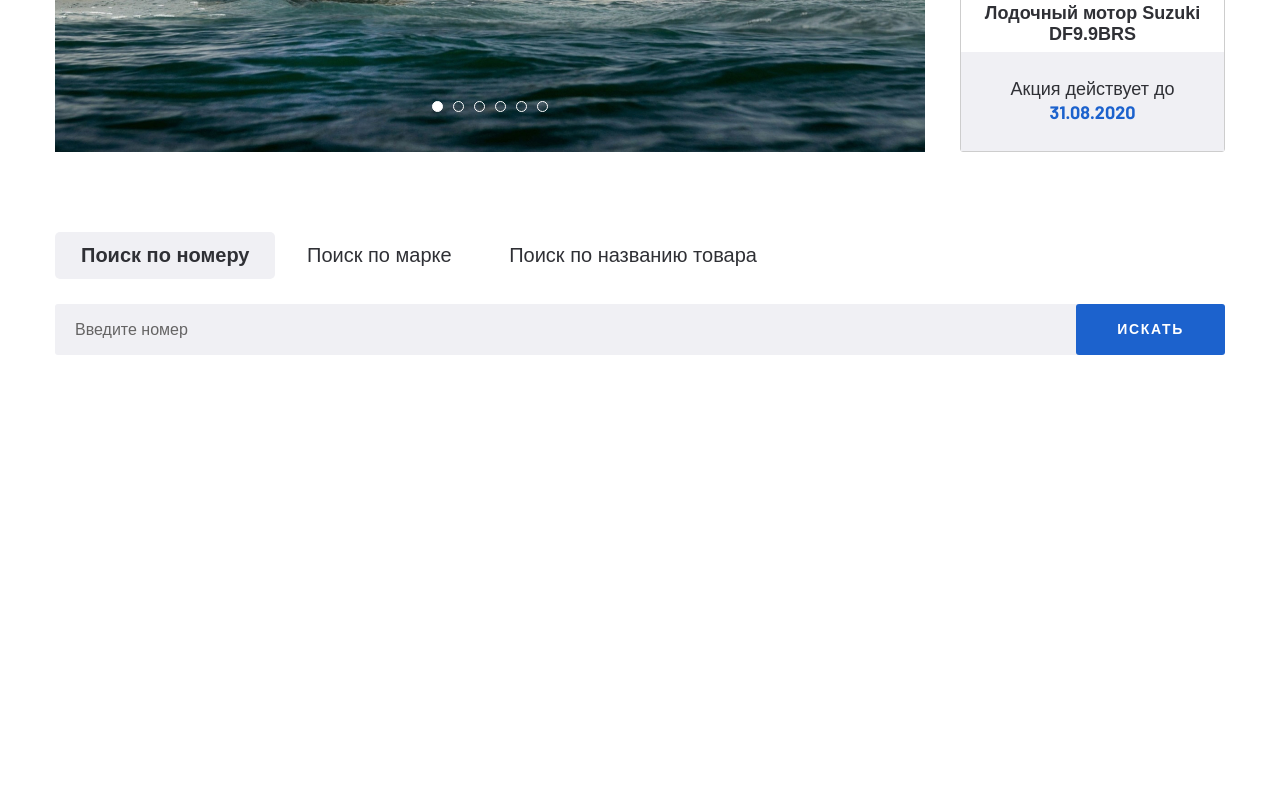
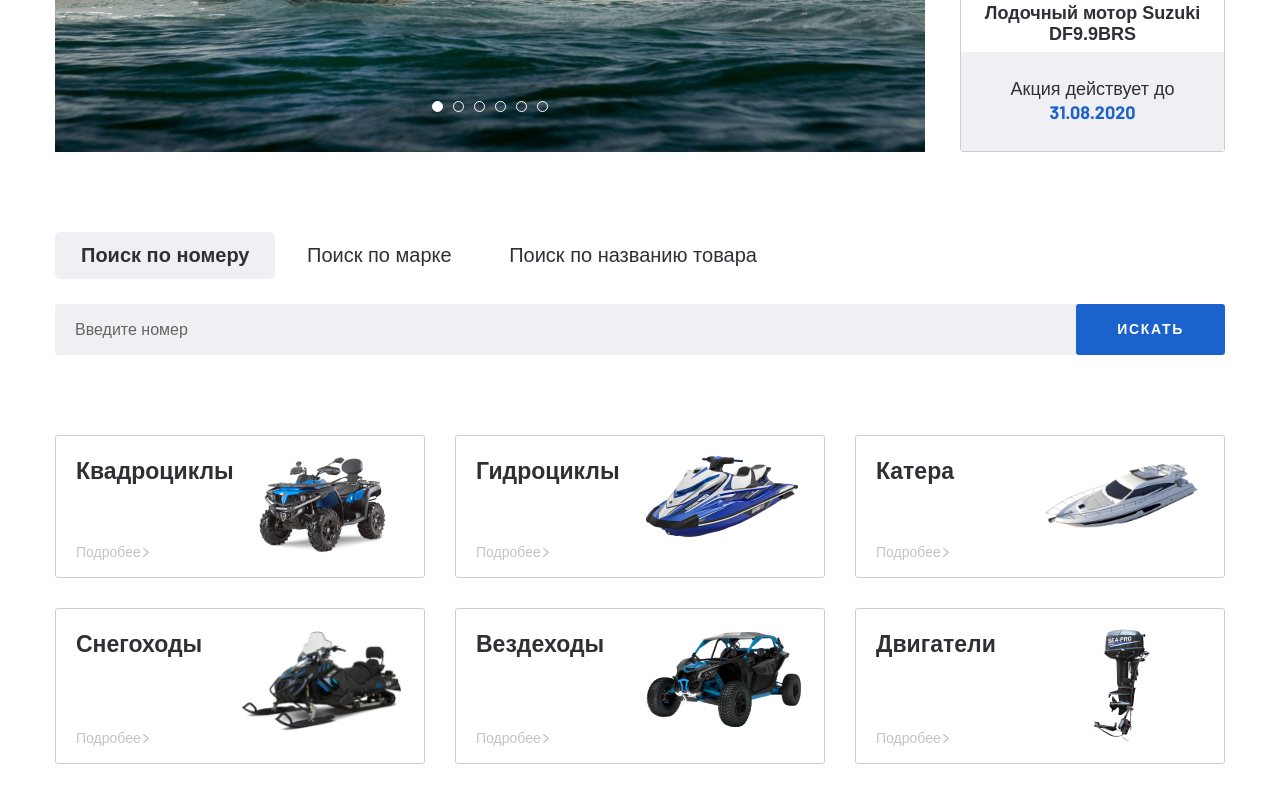
Before and after one commit to medjidovNariman/gidro, a plain HTML site: page index.html in a window 1280 px wide. Shown: the part 503-1306 px from the top of the page. Before the commit the page ends 938 px from the top, so only its background shows below. Drawn offline with nearby package versions, Linux system fonts and the light colour scheme.

Commit message:
categories

```diff
--- a/css/style.css
+++ b/css/style.css
@@ -336,3 +336,55 @@ body{
   margin-left: -3px;
   cursor: pointer;
 }
+
+.categories__inner{
+ display: flex;
+ justify-content: space-between;
+ flex-wrap: wrap;
+}
+.categories__item{
+  display: flex;
+  justify-content: space-between;
+  margin-bottom: 30px;
+  border: 1px solid #cdcdcd;
+  border-radius: 3px;
+  width: 370px;
+  padding: 20px 20px 16px;
+  transition: border-color ease .3s;
+}
+.categories__item-info{
+  display: flex;
+  flex-direction: column;
+  justify-content: space-between;
+  width: 50%;
+}
+.categories__item-img{
+  text-align: center;
+  width: 50%;
+}
+.categories__item-img img{
+  max-width: 100%;
+}
+.categories__item-title{
+  font-family: 'Barlow', sans-serif;
+  font-weight: bold;
+  font-size: 23px;
+  line-height: 28px;
+  transition: all .3s;
+}
+.categories__item:hover{
+  box-shadow: 3px 3px 20px rgba(50, 50, 50, 0.25);
+  border-color: transparent
+}
+.categories__item:hover .categories__item-title{
+  color: #1C62CD;
+}
+.categories__item-text{
+  font-size: 14px;
+  line-height: 17px;
+  color: #C4C4C4;
+}
+.categories__item-text::after{
+  content: url('../images/link-arrow.svg');
+  padding-left: 2px;
+}
--- a/index.html
+++ b/index.html
@@ -116,7 +116,7 @@
     </div>
   </section>
 
-  <section class="search page-section">
+  <div class="search page-section">
     <div class="container">
       <div class="search__inner">
         <div class="search__tabs">
@@ -146,8 +146,75 @@
         </div>
       </div>
     </div>
+  </div>
+
+  <section class="categories page-section">
+    <div class="container">
+      <div class="categories__inner">
+
+        <a href="#" class="categories__item">
+          <div class="categories__item-info">
+            <h4 class="categories__item-title">Квадроциклы</h4>
+            <p class="categories__item-text">Подробее</p>
+          </div>
+          <div class="categories__item-img">
+            <img src="images/categories-1.png" alt="">
+          </div>
+        </a>
+
+        <a href="#" class="categories__item">
+          <div class="categories__item-info">
+            <h4 class="categories__item-title">Гидроциклы</h4>
+            <p class="categories__item-text">Подробее</p>
+          </div>
+          <div class="categories__item-img">
+            <img src="images/categories-2.png" alt="">
+          </div>
+        </a>
+
+        <a href="#" class="categories__item">
+          <div class="categories__item-info">
+            <h4 class="categories__item-title">Катера</h4>
+            <p class="categories__item-text">Подробее</p>
+          </div>
+          <div class="categories__item-img">
+            <img src="images/categories-3.png" alt="">
+          </div>
+        </a>
+
+        <a href="#" class="categories__item">
+          <div class="categories__item-info">
+            <h4 class="categories__item-title">Снегоходы</h4>
+            <p class="categories__item-text">Подробее</p>
+          </div>
+          <div class="categories__item-img">
+            <img src="images/categories-4.png" alt="">
+          </div>
+        </a>
+
+        <a href="#" class="categories__item">
+          <div class="categories__item-info">
+            <h4 class="categories__item-title">Вездеходы</h4>
+            <p class="categories__item-text">Подробее</p>
+          </div>
+          <div class="categories__item-img">
+            <img src="images/categories-5.png" alt="">
+          </div>
+        </a>
+
+        <a href="#" class="categories__item">
+          <div class="categories__item-info">
+            <h4 class="categories__item-title">Двигатели</h4>
+            <p class="categories__item-text">Подробее</p>
+          </div>
+          <div class="categories__item-img">
+            <img src="images/categories-6.png" alt="">
+          </div>
+        </a>
+
+      </div>
+    </div>
   </section>
-
 
   <script src="https://code.jquery.com/jquery-3.6.0.js" integrity="sha256-H+K7U5CnXl1h5ywQfKtSj8PCmoN9aaq30gDh27Xc0jk=" crossorigin="anonymous"></script>
   <script src="js/slick.min.js"></script>
```
Also changed, not shown: images/categories-1.png (added), images/categories-2.png (added), images/categories-3.png (added), images/categories-4.png (added), images/categories-5.png (added), images/categories-6.png (added), images/link-arrow.svg (added).
